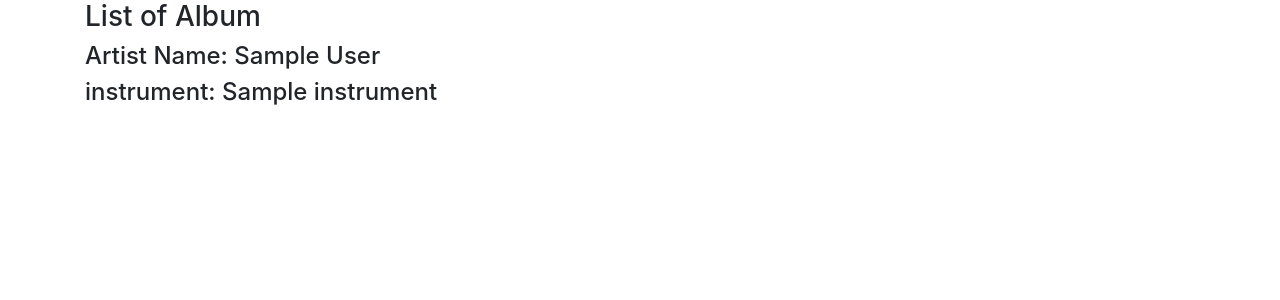
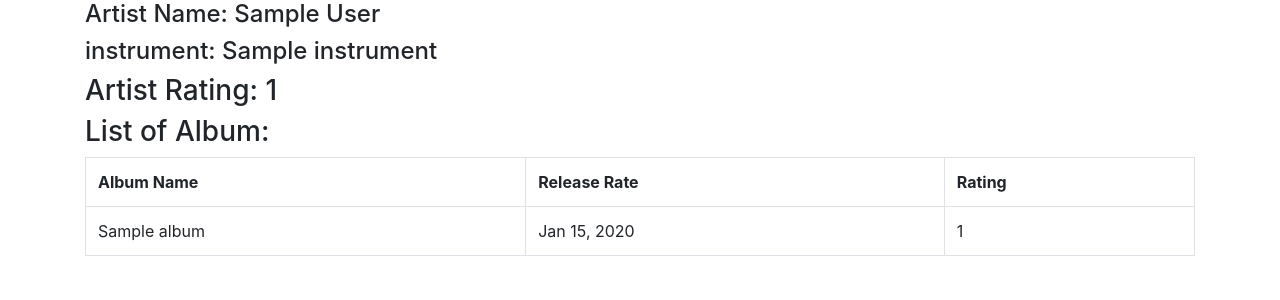
Before and after one commit to Asadujjaman47/Django-Bohubrihi, a Django app: template My_First_Project/templates/first_app/album_list.html in a window 1280 px wide. Shown: the part 56-356 px from the top of the page. Run offline with Django 3.2, Linux system fonts and the light colour scheme; the template is opened without the code that fills it: most values are stand-ins (such as "Sample title", 1, 10 or a date in 2020).

Commit message:
8.5 - Dynamic Template - Part 2

```diff
--- a/My_First_Project/templates/first_app/album_list.html
+++ b/My_First_Project/templates/first_app/album_list.html
@@ -1,6 +1,25 @@
 {% extends 'first_app/base.html' %}
 {% block body_block %}
-<h3>List of Album</h3>
+
 <h4>Artist Name: {{ artist_info.first_name }} {{artist_info.last_name}}</h4>
 <h4>instrument: {{ artist_info.instrument }} </h4>
+
+<h3>Artist Rating: {{ artist_rating.num_stars__avg}} </h3>
+
+<h3>List of Album:</h3>
+<table class="table table-bordered">
+    <tr>
+        <th>Album Name</th>
+        <th>Release Rate</th>
+        <th>Rating</th>
+    </tr>
+    {% for album in album_list %}
+    <tr>
+        <td>{{ album.name }}</td>
+        <td>{{ album.release_date|date:"M d, Y" }}</td>
+        <td>{{ album.num_stars }}</td>
+    </tr>
+    {% endfor %}
+</table>
+
 {% endblock %}
```
Also changed, not shown: My_First_Project/first_app/views.py (+10 -1 lines).
